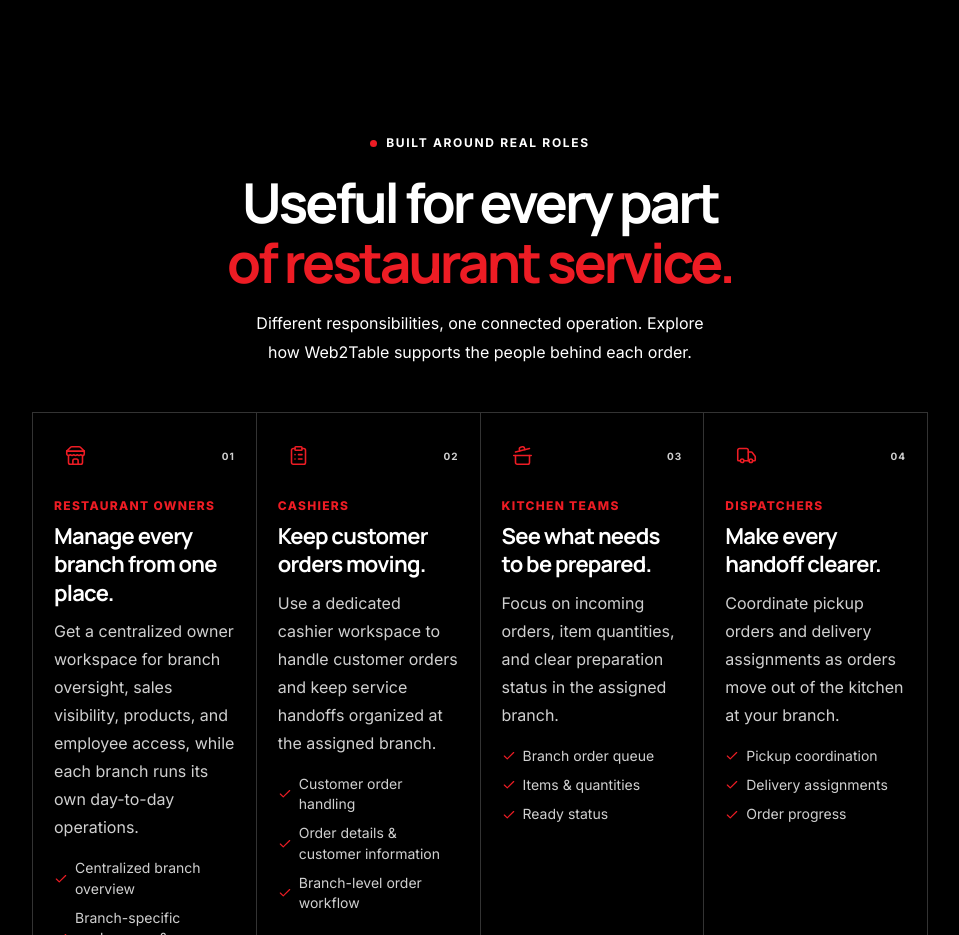
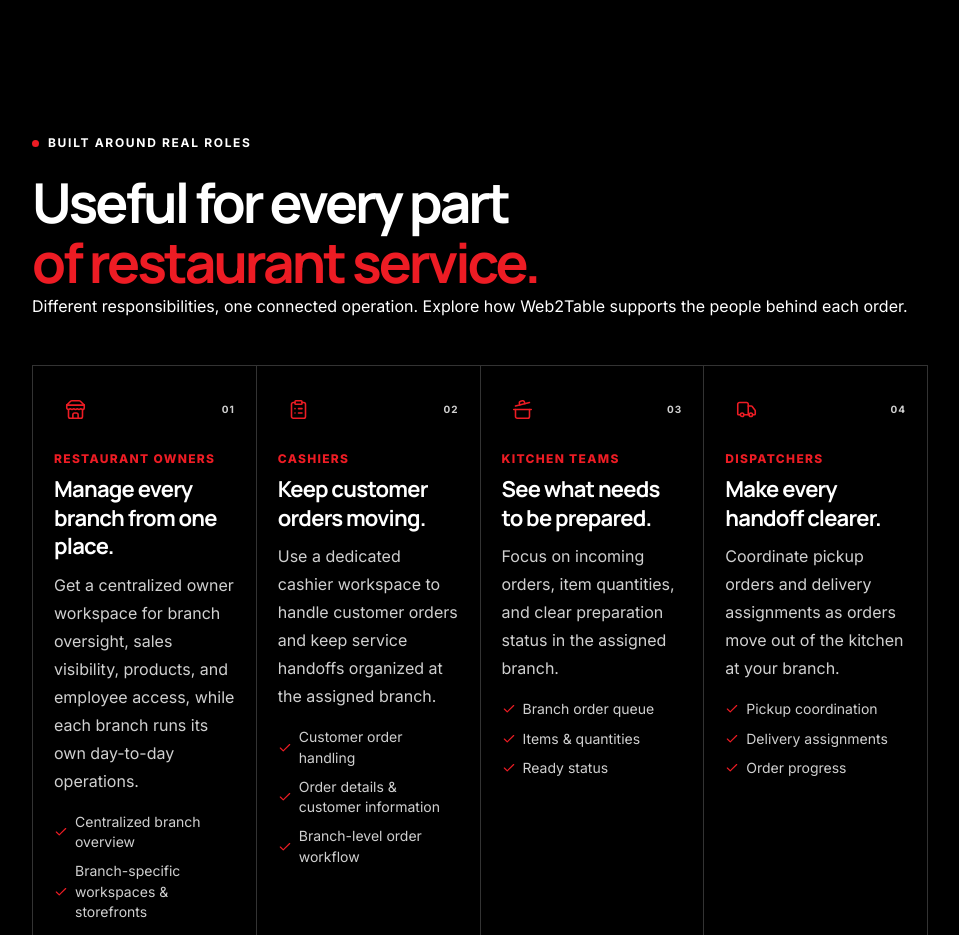
Before and after one commit to Jrnotjunior/web2table.io, a React (Vite) app: page / in a window 1280 px wide. Shown: the part 4040-4975 px from the top of the page, without its empty margins (160-1119 px from the left). Built offline with nearby package versions, Linux system fonts and the light colour scheme.

Commit message:
Align solutions section heading to the left

```diff
--- a/src/components/sections/SolutionsSection.tsx
+++ b/src/components/sections/SolutionsSection.tsx
@@ -6,7 +6,7 @@ import SolutionRoleCard from './solutions/SolutionRoleCard'
 export default function SolutionsSection() {
   return <section className="section solutions-section">
     <div className="container" id="solutions">
-      <div className="section-heading centered-heading">
+      <div className="section-heading solutions-heading">
         <SectionEyebrow>Built around real roles</SectionEyebrow>
         <h2>Useful for every part<br /><span>of restaurant service.</span></h2>
         <p>Different responsibilities, one connected operation. Explore how Web2Table supports the people behind each order.</p>
```
